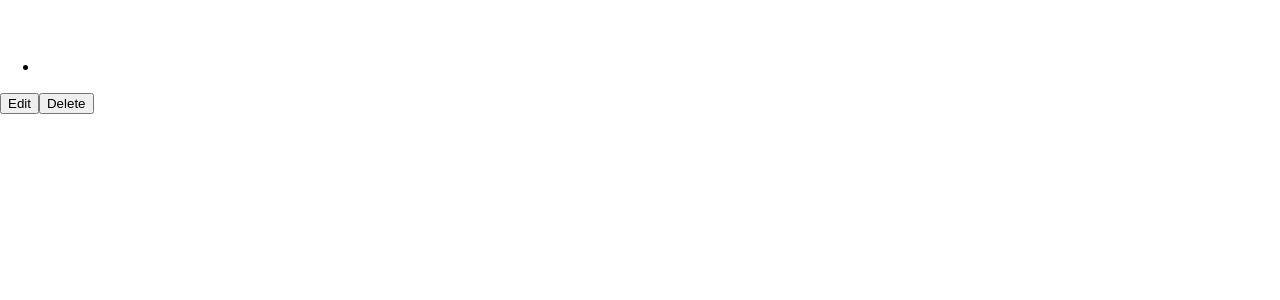
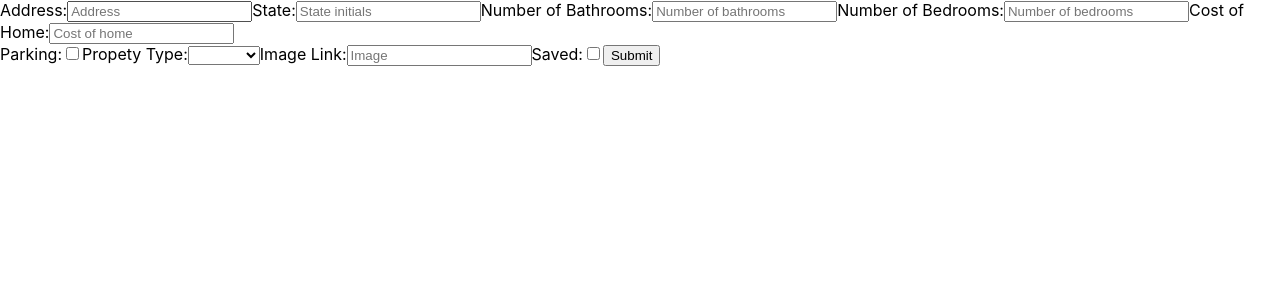
Before and after one commit to WoahDemi/homeGoodsDepot, a React (Create React App) app in the folder front-end/: page /homes/new in a window 1280 px wide. Shown: the top 300 px of the page. Built offline with nearby package versions, Linux system fonts and the light colour scheme; no server answers.

Commit message:
form for new home

```diff
--- a/front-end/src/App.js
+++ b/front-end/src/App.js
@@ -3,6 +3,7 @@
 // import { apiURL } from "./util/apiURL.js";
 import { BrowserRouter as Router, Route, Switch } from "react-router-dom";
 import Index from "./Pages/Index";
+import New from "./Pages/New";
 import Show from "./Pages/Show";
 // const API = apiURL();
 
@@ -14,9 +15,13 @@ function App() {
           <Route exact path="/homes">
             <Index />
           </Route>
+          <Route exact path="/homes/new">
+            <New />
+          </Route>
           <Route exact path="/homes/:id">
             <Show />
           </Route>
+
         </Switch>
       </Router>
     </div>
--- a/front-end/src/Components/Home.js
+++ b/front-end/src/Components/Home.js
@@ -38,6 +38,8 @@ let history = useHistory()
       <img src={home.image} alt={home.id} />
       <ul>
         <li>{home.property_type}</li>
+        <li>{home.parking ? "Parking" : "No Parking"}</li>
+        <li>{home.saved}</li>
         {/* <li>{home.property_type}</li>
           <li>{home.property_type}</li>
           <li>{home.property_type}</li>
--- /dev/null
+++ b/front-end/src/Components/NewHomeForm.js
@@ -0,0 +1,150 @@
+import axios from "axios"
+import { useState, useEffect } from "react"
+import { apiURL } from "../util/apiURL"
+import { Link, useHistory } from "react-router-dom"
+
+function NewHomeForm() {
+    const API = apiURL();
+    let history = useHistory()
+
+    const [home, setHome] = useState({
+        address: "",
+        state: "",
+        number_of_bathrooms: "",
+        number_of_bedrooms: "",
+        price: "",
+        parking: false,
+        property_type: "",
+        image: "",
+        saved: false
+    })
+
+    const addHome = async () => {
+        try {
+            await axios.post(`${API}/homes`, home)
+            history.push(`/homes`)
+        } catch (error) {
+            console.log(error)
+        }
+
+    }
+
+    const handleTextChange = (event) => {
+        debugger
+        setHome({ ...home, [event.target.id]: event.target.value })
+    }
+    const handleCheckBox = (event) => {
+        setHome({ ...home, [event.target.id]: !home[event.target.id] })
+    }
+    const handleSubmit = (event) => {
+        event.preventDefault();
+        addHome();
+    }
+
+    return (
+        <div>
+            <form onSubmit={handleSubmit}>
+                <label htmlFor="address">Address:</label>
+                <input
+                    id="address"
+                    value={home.address}
+                    type="text"
+                    onChange={handleTextChange}
+                    placeholder="Address"
+                    required
+                />
+
+                <label htmlFor="state">State:</label>
+                <input
+                    id="state"
+                    maxLength="2"
+                    value={home.state}
+                    type="text"
+                    onChange={handleTextChange}
+                    placeholder="State initials"
+                    required
+                />
+
+
+                <label htmlFor="bathroom">Number of Bathrooms:</label>
+                <input
+                    id="number_of_bathrooms"
+                    value={home.number_of_bathrooms}
+                    type="number"
+                    min="0"
+                    onChange={handleTextChange}
+                    placeholder="Number of bathrooms"
+                    required
+                />
+
+
+                <label htmlFor="bedroom">Number of Bedrooms:</label>
+                <input
+                    id="number_of_bedrooms"
+                    value={home.number_of_bedrooms}
+                    type="number"
+                    min="0"
+                    onChange={handleTextChange}
+                    placeholder="Number of bedrooms"
+                    required
+                />
+
+                <label htmlFor="price">Cost of Home:</label>
+                <input
+                    id="price"
+                    value={home.price}
+                    type="number"
+                    min="0"
+                    onChange={handleTextChange}
+                    placeholder="Cost of home"
+                    required
+                />
+                <br></br>
+                <label htmlFor="parking">Parking:</label>
+                <input
+                    id="parking"
+                    value={home.parking}
+                    type="checkbox"
+                    onChange={handleCheckBox}
+                />
+
+                <label htmlFor="property_type">Propety Type:</label>
+                <select id="property_type" onChange={handleTextChange} defaultValue="" required>
+                    <option disabled ></option>
+                    <option value="SFH">SFH</option>
+                    <option value="MFH">MFH</option>
+                    <option value="CONDO">CONDO</option>
+                </select>
+
+                <label htmlFor="image">Image Link:</label>
+                <input
+                    id="image"
+                    value={home.image}
+                    type="url"
+                    pattern="https://.*"
+                    onChange={handleTextChange}
+                    placeholder="Image"
+                    required
+                />
+
+                <label htmlFor="saved">Saved:</label>
+                <input
+                    id="saved"
+                    value={home.saved}
+                    type="checkbox"
+                    onChange={handleCheckBox}
+                />
+
+                <input type="submit" />
+
+
+            </form>
+
+
+        </div>
+    )
+
+
+}
+
+export default NewHomeForm;
--- /dev/null
+++ b/front-end/src/Pages/New.js
@@ -0,0 +1,10 @@
+import NewHomeForm from "../Components/NewHomeForm";
+
+function New(){
+
+    return(
+        <NewHomeForm />
+    )
+}
+
+export default New;
```
Also changed, not shown: 1 other file (tests, documents, lock files or other folders).
